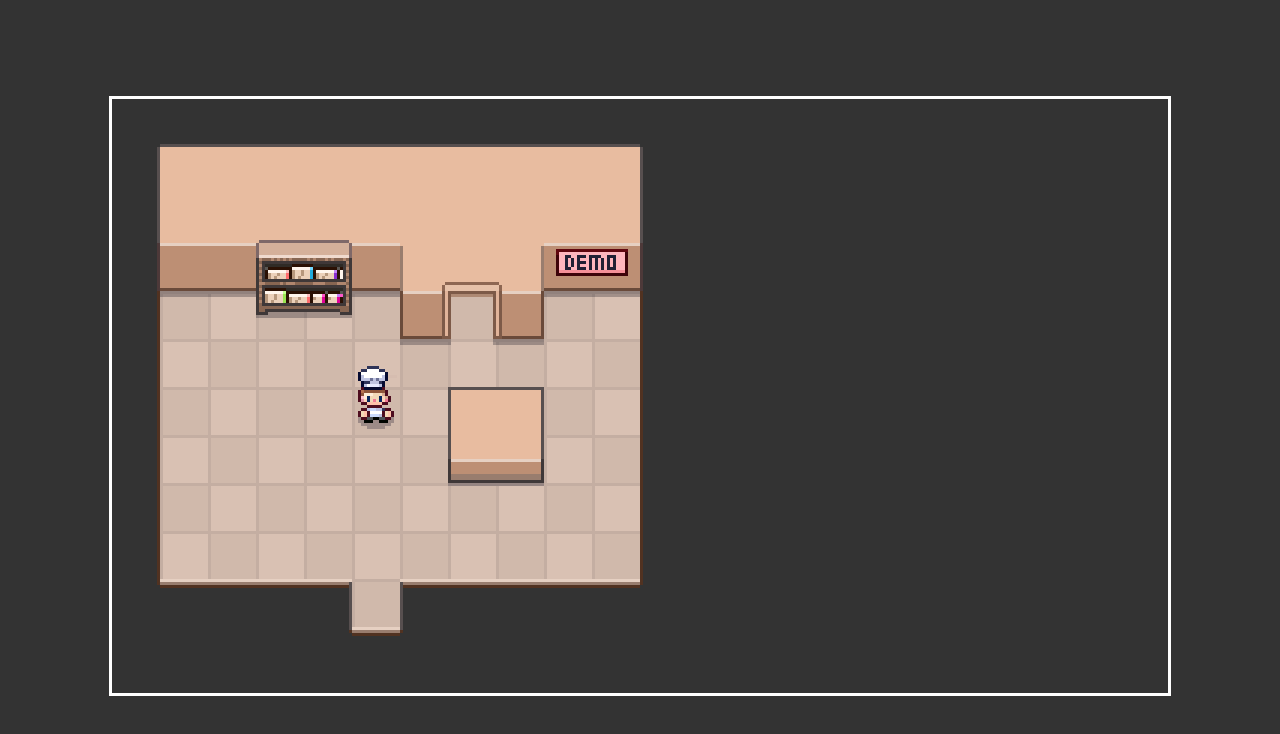
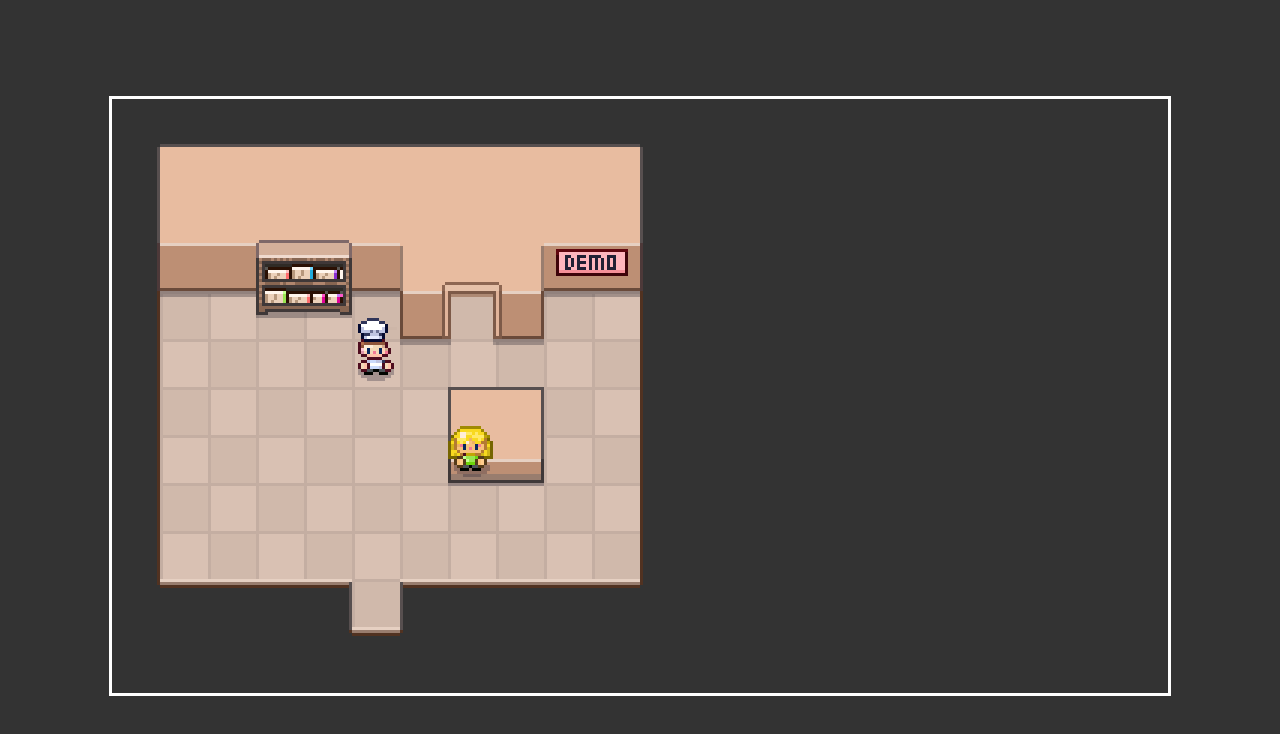
Before and after one commit to brian054/pokemonJS-edition, a website: page index.html in a window 1280 px wide. Drawn offline with Linux system fonts and the light colour scheme.

Commit message:
Added Sprites and GameObjects

```diff
--- /dev/null
+++ b/GameObject.js
@@ -0,0 +1,10 @@
+class GameObject {
+    constructor (config) {
+        this.x = config.x || 0;
+        this.y = config.y || 0;
+        this.sprite = new Sprite({
+            gameObject: this,
+            src: config.src || "/images/characters/people/hero.png",
+        });
+    }
+}
--- a/Overworld.js
+++ b/Overworld.js
@@ -8,48 +8,29 @@ class Overworld {
     init() {
         console.log("Hello from the Overworld.", this);
 
-        // Load image into browser memory (under the hood)
+        // Load image into browser memory
         const image = new Image();
         image.onload = () => {
             this.ctx.drawImage(image, 0, 0)
         };
         image.src = "/images/maps/DemoLower.png";
 
+        // Place game objects
+        const hero = new GameObject({
+            x: 5,
+            y: 7
+        })
+        const npc1 = new GameObject({
+            x: 7,
+            y: 9,
+            src: "/images/characters/people/npc1.png"
+        })
 
-        const x = 5;
-        const y = 6;
-        // Shadow under Sprite 'hero' feet
-        const shadow = new Image();
-        shadow.onload = () => {
-            this.ctx.drawImage(
-                shadow,
-                0, // left cut
-                0, // top cut
-                32, // 32 x 32 cuts (width)
-                32, // height
-                x * 16 - 8,
-                y * 16 - 18,
-                32,
-                32
-            )
-        }
-        shadow.src = "/images/characters/shadow.png";
+        setTimeout(() => {
+            hero.sprite.draw(this.ctx);
+            npc1.sprite.draw(this.ctx);
+        }, 200)
 
-        const hero = new Image();
-        hero.onload = () => {
-            this.ctx.drawImage(
-                hero,
-                0, // left cut
-                0, // top cut
-                32, // 32 x 32 cuts (width)
-                32, // height
-                x * 16 - 8,
-                y * 16 - 18,
-                32,
-                32
-            )
-        }
-        hero.src = "/images/characters/people/hero.png"
 
     }
 }
--- /dev/null
+++ b/Sprite.js
@@ -0,0 +1,51 @@
+class Sprite {
+    constructor(config) {
+
+        // Set up image
+        this.image = new Image();
+        this.image.src = config.src;
+        this.image.onload = () => {
+            this.isLoaded = true;
+        }
+
+        // Shadow
+        this.shadow = new Image();
+        this.useShadow = true; // config.useShadow || false
+        if (this.useShadow) {
+            this.shadow.src = "/images/characters/shadow.png";
+        }
+        this.shadow.onload = () => {
+            this.isShadowLoaded = true;
+        }
+
+
+        // Configure Animation and Initial State
+        this.animations = config.animations || {
+            idleDown: [ // 2d array of frames
+                [0,0]
+            ],
+            walkDown: [
+                [0,0], [1,0], [2,0], [3,0]
+            ]
+        }
+        this.currentAnimation = config.currentAnimation || "idleDown";
+        this.currentAnimationFrame = 0;
+
+        // Ref the game object
+        this.gameObject = config.gameObject;
+    }
+
+    draw(ctx) {
+        const x = this.gameObject.x * 16 - 8;
+        const y = this.gameObject.x * 16 - 18;
+
+        this.isShadowLoaded && ctx.drawImage(this.shadow, x, y)
+
+        // Make sure image loaded into memory before draw
+        this.isLoaded && ctx.drawImage(this.image,
+            0, 0,
+            32, 32,
+            x, y,
+            32, 32)
+    }
+}
--- a/index.html
+++ b/index.html
@@ -2,6 +2,7 @@
 <html>
     <head>
         <title>Pizza Legends</title>
+        <link rel="icon" type="image/x-icon" href="/images/icons/spicy.png">
         <link href="/styles.css" type="text/css" rel="stylesheet">
     </head>
     <body>
@@ -11,6 +12,8 @@
 
         <!-- Scripts -->
         <script src="/Overworld.js"></script>
+        <script src="/GameObject.js"></script>
+        <script src="/Sprite.js"></script>
         <script src="/init.js"></script>
 
     </body>
```
